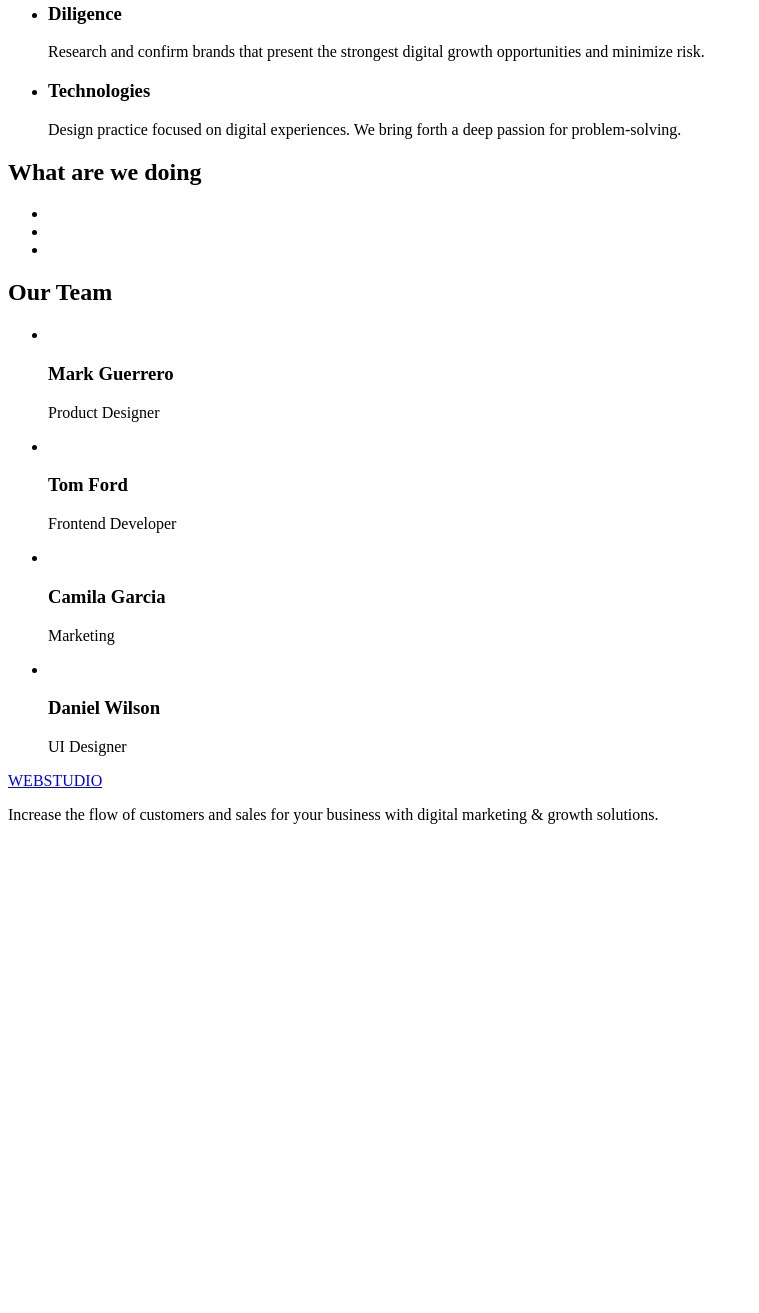
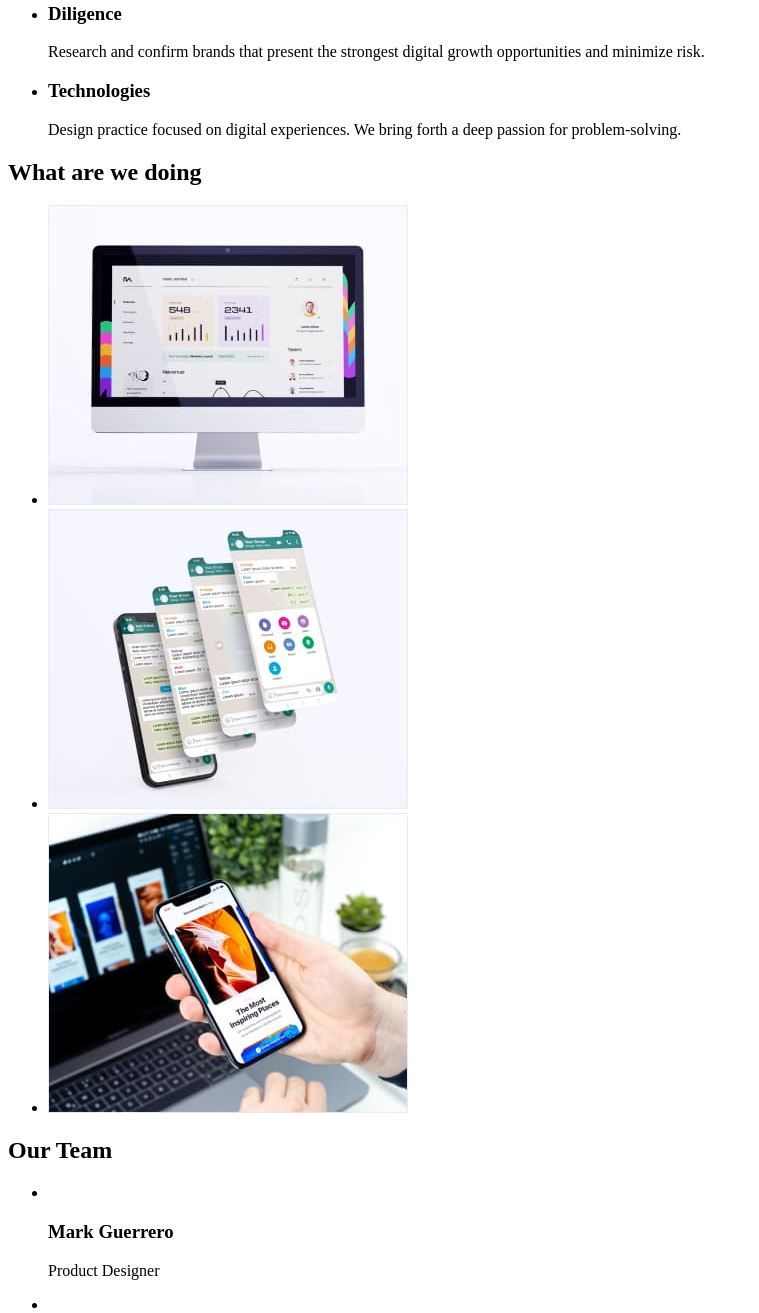
Before and after one commit to Vovap1991/web-studio-misha, a plain HTML site: page index.html in a window 1280 px wide. Shown: the part 455-1768 px from the top of the page, without its empty margins (0-759 px from the left). Before the commit the page ends 1295 px from the top, so only its background shows below. Drawn offline with Linux system fonts and the light colour scheme.

Commit message:
added images

```diff
--- a/index.html
+++ b/index.html
@@ -6,6 +6,7 @@
     <meta http-equiv="X-UA-Compatible" content="IE=edge">
     <meta name="viewport" content="width=device-width, initial-scale=1.0">
     <title>Web Studio</title>
+    <link rel="stylesheet" href="./styles.css" />
 </head>
 
 <body>
@@ -92,15 +93,15 @@
             <h2>What are we doing</h2>
             <ul>
                 <li>
-                    <img />
+                    <img src="./images/imac.jpg" alt="imac" />
                 </li>
 
                 <li>
-                    <img />
+                    <img src="./images/iphones.jpg" alt="iphones" />
                 </li>
 
                 <li>
-                    <img />
+                    <img src="./images/laptop-and-iphone.jpg" alt="laptop and iphone" />
                 </li>
             </ul>
         </section>
```
Also changed, not shown: images/imac.jpg (added), images/iphones.jpg (added), images/laptop-and-iphone.jpg (added), styles.css (added).
